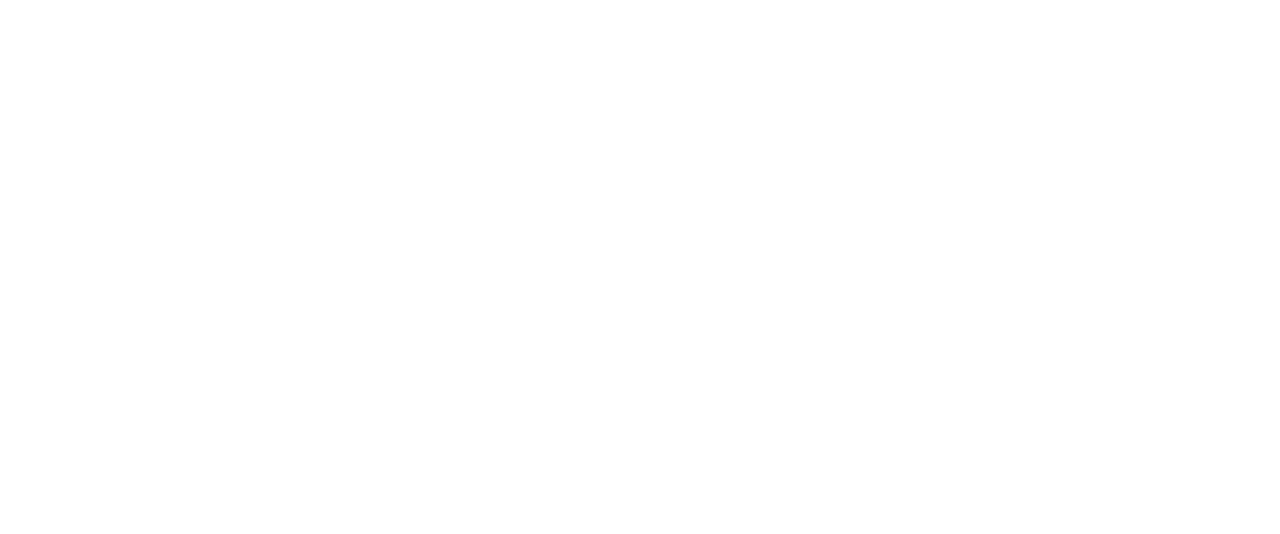
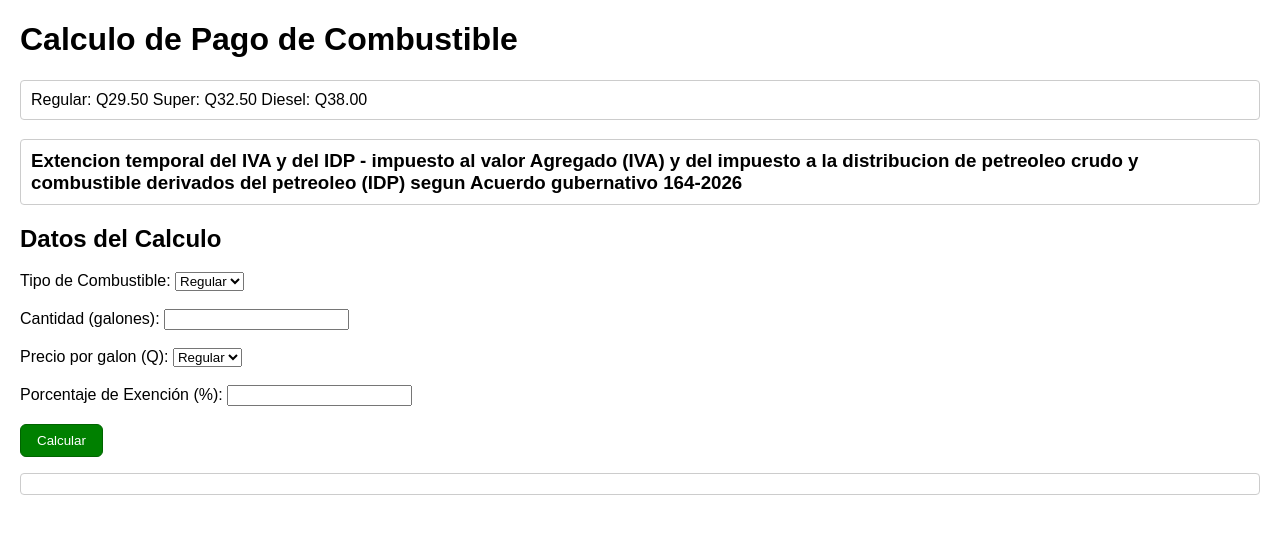
Before and after one commit to Youthx34/RECU_15225, a plain HTML site: page Index.html in a window 1280 px wide. Drawn offline with Linux system fonts and the light colour scheme.

Commit message:
Etapa final del hatml chacon
esta es la version final del html

```diff
--- a/Index.html
+++ b/Index.html
@@ -4,9 +4,43 @@
     <meta charset="UTF-8">
     <meta name="viewport" content="width=device-width, initial-scale=1.0">
     <title>Calculo de Pago de COmbustible</title>
+    <h1>Calculo de Pago de Combustible</h1>
+    <p>Regular: Q29.50       Super: Q32.50       Diesel: Q38.00</p>
+    <h3> Extencion temporal del IVA y del IDP - impuesto al valor Agregado (IVA) y del impuesto a la distribucion de petreoleo crudo y combustible
+        derivados del petreoleo (IDP) segun Acuerdo gubernativo 164-2026</h3>
+    <link rel="stylesheet" href="Styles.css">
+
 
 </head>
 <body>
+    <script src="script.js" defer></script>
+    <h2>Datos del Calculo</h2>
+    <form id="fuelCalcForm">
+        <label for="fuelType">Tipo de Combustible: </label>
+        <select id="fuelType" name="fuelType">
+            <option value="regular" = Q29.50 >Regular</option>
+            <option value="super" = Q32.50 >Super</option>
+            <option value="diesel" = Q38.00 >Diesel</option>
+        </select>
+        <br><br>
+        <label for="amount">Cantidad (galones):</label>
+        <input type="number" id="amount" name="amount" step="0.01" required>
+        <br><br>
+        <label for="unitPrice">Precio por galon (Q):</label>
+        <select id= "unitPrice" name="unitPrice">
+            <option value="29.50">Regular</option>
+            <option value="32.50">Super</option>
+            <option value="38.00">Diesel</option>
+        </select>
+        <br><br>
+        <label % de excencion aplicado for="exemption">Porcentaje de Exención (%):</label>
+        <input type="number" id="exemption" name="exemption" step="0.01" required>
+        <br><br>
+
+        <button type="submit">Calcular</button>
+        <p id="resultados"></p>
+
+    </form>
 
 </body>
 </html>
```
